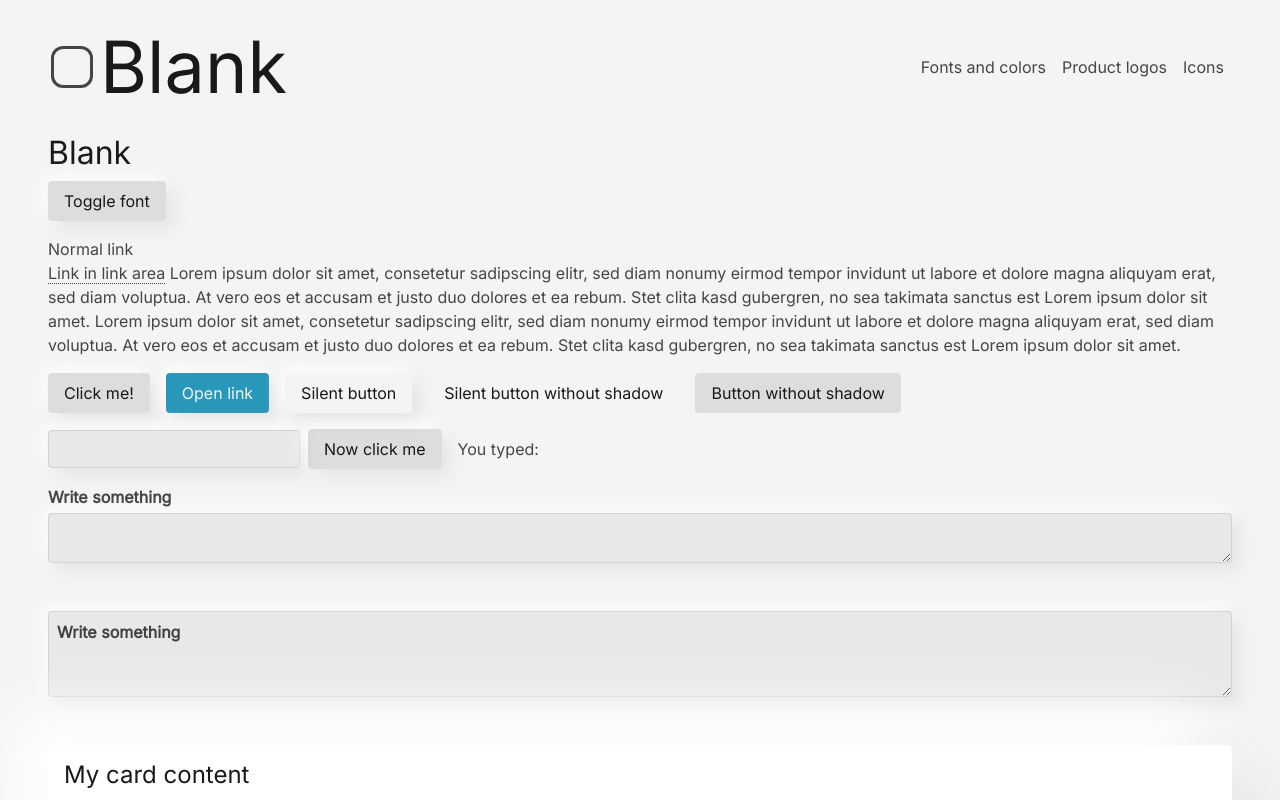
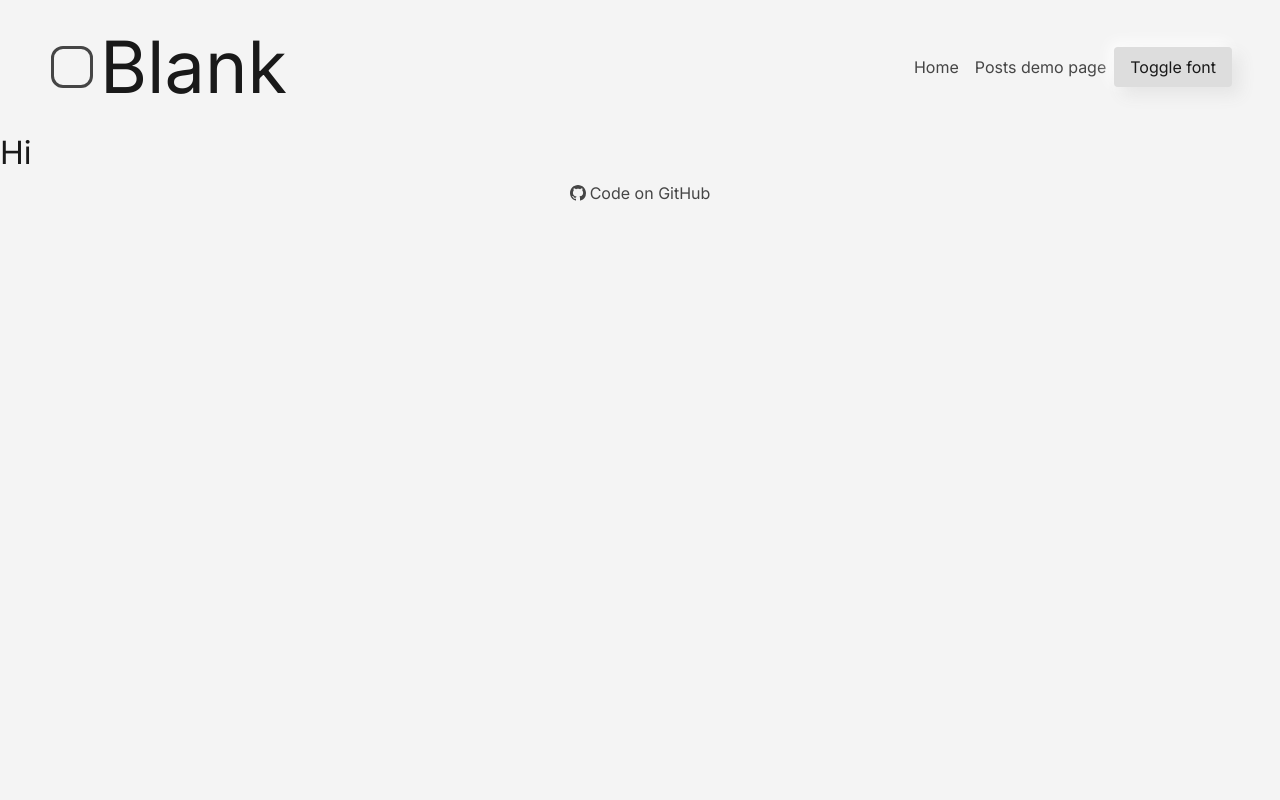
Before and after one commit to bruegmann/blank, a React (Create React App) app: page /posts in a window 1280 px wide. Shown: the top 800 px of the page. Built offline with nearby package versions, Linux system fonts and the light colour scheme.

Commit message:
More things

```diff
--- a/package.json
+++ b/package.json
@@ -10,6 +10,7 @@
     "@types/node": "^12.0.0",
     "@types/react": "^16.9.0",
     "@types/react-dom": "^16.9.0",
+    "@types/react-router-dom": "^5.1.7",
     "clsx": "^1.1.1",
     "gh-pages": "^3.2.0",
     "react": "^17.0.2",
@@ -43,6 +44,7 @@
   },
   "dependencies": {
     "bootstrap": "^5.0.1",
-    "react-bootstrap-icons": "^1.5.0"
+    "react-bootstrap-icons": "^1.5.0",
+    "react-router-dom": "^5.2.0"
   }
 }
--- a/src/App.tsx
+++ b/src/App.tsx
@@ -1,19 +1,21 @@
 import "./styles/docs.scss"
 import "./styles/bootstrap.scss"
+
 import { App as AppIcon, Github } from "react-bootstrap-icons"
-import { ThemeSwitch } from "./docs/ThemeSwitch"
 import { getPhrase } from "./docs/shared"
 import { MenuItem } from "./docs/MenuItem"
-import { AnchorButton, Button } from "./components/Button"
-import ExampleModal from "./docs/ExampleModal"
+import { Button } from "./components/Button"
 import { CSSProperties, useState } from "react"
-import ExampleFormControl from "./docs/ExampleFormControl"
+import { BrowserRouter as Router, Switch, Route } from "react-router-dom"
+import DemosPage from "./docs/pages/DemosPage"
+import PostsPage from "./docs/pages/PostsPage"
 
 function App() {
     const [customFont, setCustomFont] = useState<boolean>(true)
     const toggleCustomFont = () => setCustomFont(!customFont)
 
     return (
+        <Router>
             <div className="App" style={{
                 "--font-family-base": `${customFont ? '"Inter", ' : ""}-apple-system, BlinkMacSystemFont, "Segoe UI", "Roboto", "Oxygen", "Ubuntu", "Cantarell", "Fira Sans", "Droid Sans", "Helvetica Neue", sans-serif`
             } as CSSProperties}>
@@ -23,47 +25,20 @@ function App() {
                     </a>
 
                     <nav>
-                    <MenuItem href="#/fonts">{getPhrase("Fonts and colors")}</MenuItem>
-                    <MenuItem href="#/logos">{getPhrase("Product logos")}</MenuItem>
-                    <MenuItem href="#/icons">{getPhrase("Icons")}</MenuItem>
+                        <MenuItem to="/">{getPhrase("Home")}</MenuItem>
+                        <MenuItem to="/posts">{getPhrase("Posts demo page")}</MenuItem>
+                        <Button onClick={toggleCustomFont}>Toggle font</Button>
                     </nav>
                 </header>
 
-            <div className="container mx-3">
-                <h1>Blank</h1>
-
-                <div className="mb-3">
-                    <Button onClick={toggleCustomFont}>Toggle font</Button>
-                </div>
-
-                <a href="#">Normal link</a>
-
-                <div className="link-area mb-3">
-                    <a href="#">Link in link area</a> Lorem ipsum dolor sit amet, consetetur sadipscing elitr, sed diam nonumy eirmod tempor invidunt ut labore et dolore magna aliquyam erat, sed diam voluptua. At vero eos et accusam et justo duo dolores et ea rebum. Stet clita kasd gubergren, no sea takimata sanctus est Lorem ipsum dolor sit amet. Lorem ipsum dolor sit amet, consetetur sadipscing elitr, sed diam nonumy eirmod tempor invidunt ut labore et dolore magna aliquyam erat, sed diam voluptua. At vero eos et accusam et justo duo dolores et ea rebum. Stet clita kasd gubergren, no sea takimata sanctus est Lorem ipsum dolor sit amet.
-                </div>
-
-                <div className="mb-3">
-                    <Button className="me-3">Click me!</Button>
-                    <AnchorButton primary className="me-3" href="https://google.com" target="_blank" rel="noopener noreferrer">Open link</AnchorButton>
-                    <Button silent className="me-3">Silent button</Button>
-                    <Button silent shadow={false} className="me-3">Silent button without shadow</Button>
-                    <Button shadow={false}>Button without shadow</Button>
-                </div>
-
-                <ExampleFormControl />
-
-                <div className="p-3 my-3 body-bg-stronger neumorphism-shadow rounded-3">
-                    <h2>My card content</h2>
-
-                    <p>
-                        Lorem ipsum dolor sit amet, consetetur sadipscing elitr, sed diam nonumy eirmod tempor invidunt ut labore et dolore magna aliquyam erat, sed diam voluptua. At vero eos et accusam et justo duo dolores et ea rebum. Stet clita kasd gubergren, no sea takimata sanctus est Lorem ipsum dolor sit amet. Lorem ipsum dolor sit amet, consetetur sadipscing elitr, sed diam nonumy eirmod tempor invidunt ut labore et dolore magna aliquyam erat, sed diam voluptua. At vero eos et accusam et justo duo dolores et ea rebum. Stet clita kasd gubergren, no sea takimata sanctus est Lorem ipsum dolor sit amet.
-                    </p>
-
-                    <ThemeSwitch />
-                </div>
-
-                <ExampleModal />
-            </div>
+                <Switch>
+                    <Route path="/posts">
+                        <PostsPage />
+                    </Route>
+                    <Route exact path="/">
+                        <DemosPage />
+                    </Route>
+                </Switch>
 
                 <footer className="text-center">
                     <a href="https://github.com/bruegmann/blank" target="_blank" rel="noopener noreferrer" className="d-inline-flex align-items-center">
@@ -71,6 +46,7 @@ function App() {
                     </a>
                 </footer>
             </div>
+        </Router>
     )
 }
 
--- a/src/docs/MenuItem.tsx
+++ b/src/docs/MenuItem.tsx
@@ -1,12 +1,19 @@
 import { ReactNode } from "react"
 import clsx from "clsx"
+import { NavLink } from "react-router-dom"
 
 export interface MenuItemProps {
     children: ReactNode
-    href: string
+    href?: string
+    to?: string
 }
 
-export function MenuItem({ children, href }: MenuItemProps) {
+export function MenuItem({ children, href, to }: MenuItemProps) {
+    if (to) {
+        return (
+            <NavLink to={to} className={clsx("py-1 px-2")}>{children}</NavLink>
+        )
+    }
     return (
         <a href={href} className={clsx("py-1 px-2")}>{children}</a>
     )
--- /dev/null
+++ b/src/docs/pages/DemosPage.tsx
@@ -0,0 +1,44 @@
+import { ThemeSwitch } from "../ThemeSwitch"
+import { AnchorButton, Button } from "../../components/Button"
+import ExampleModal from "../ExampleModal"
+import ExampleFormControl from "../ExampleFormControl"
+
+export interface DemosPageProps {
+
+}
+
+export default function DemosPage({ }: DemosPageProps) {
+    return (
+        <div className="container mx-3">
+            <h1>Blank</h1>
+
+            <a href="#">Normal link</a>
+
+            <div className="link-area mb-3">
+                <a href="#">Link in link area</a> Lorem ipsum dolor sit amet, consetetur sadipscing elitr, sed diam nonumy eirmod tempor invidunt ut labore et dolore magna aliquyam erat, sed diam voluptua. At vero eos et accusam et justo duo dolores et ea rebum. Stet clita kasd gubergren, no sea takimata sanctus est Lorem ipsum dolor sit amet. Lorem ipsum dolor sit amet, consetetur sadipscing elitr, sed diam nonumy eirmod tempor invidunt ut labore et dolore magna aliquyam erat, sed diam voluptua. At vero eos et accusam et justo duo dolores et ea rebum. Stet clita kasd gubergren, no sea takimata sanctus est Lorem ipsum dolor sit amet.
+                </div>
+
+            <div className="mb-3">
+                <Button className="me-3">Click me!</Button>
+                <AnchorButton primary className="me-3" href="https://google.com" target="_blank" rel="noopener noreferrer">Open link</AnchorButton>
+                <Button silent className="me-3">Silent button</Button>
+                <Button silent shadow={false} className="me-3">Silent button without shadow</Button>
+                <Button shadow={false}>Button without shadow</Button>
+            </div>
+
+            <ExampleFormControl />
+
+            <div className="p-3 my-3 body-bg-stronger neumorphism-shadow rounded-3">
+                <h2>My card content</h2>
+
+                <p>
+                    Lorem ipsum dolor sit amet, consetetur sadipscing elitr, sed diam nonumy eirmod tempor invidunt ut labore et dolore magna aliquyam erat, sed diam voluptua. At vero eos et accusam et justo duo dolores et ea rebum. Stet clita kasd gubergren, no sea takimata sanctus est Lorem ipsum dolor sit amet. Lorem ipsum dolor sit amet, consetetur sadipscing elitr, sed diam nonumy eirmod tempor invidunt ut labore et dolore magna aliquyam erat, sed diam voluptua. At vero eos et accusam et justo duo dolores et ea rebum. Stet clita kasd gubergren, no sea takimata sanctus est Lorem ipsum dolor sit amet.
+                    </p>
+
+                <ThemeSwitch />
+            </div>
+
+            <ExampleModal />
+        </div>
+    )
+}
--- /dev/null
+++ b/src/docs/pages/PostsPage.tsx
@@ -0,0 +1,9 @@
+export interface PostsPageProps {
+
+}
+
+export default function PostsPage({ }: PostsPageProps) {
+    return (
+        <h1>Hi</h1>
+    )
+}
```
Also changed, not shown: 1 other file (tests, documents, lock files or other folders). Lines whose indentation alone changed are shown as unchanged.
